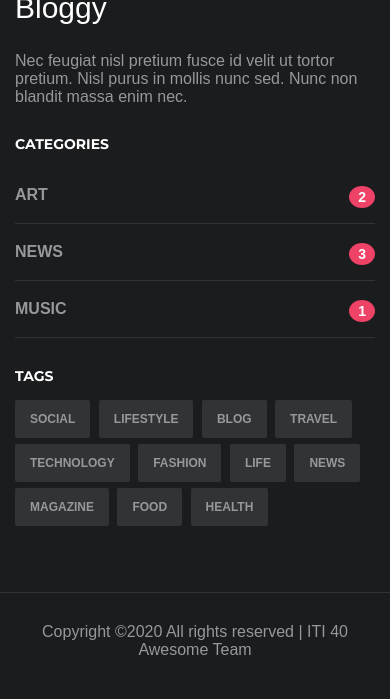
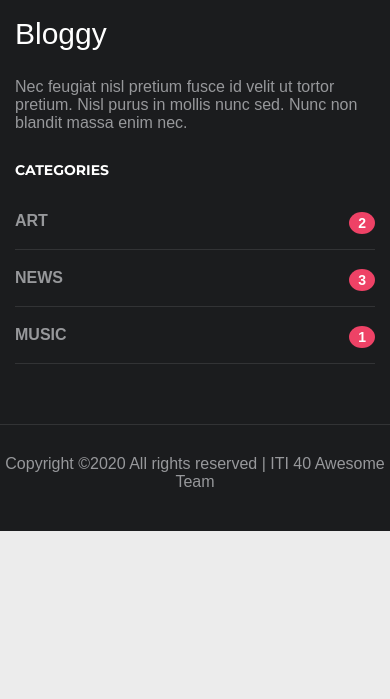
Before and after one commit to Tarek-Hassan/BLOGER-_Django, a Django app: page /blog/allPosts/ in a window 390 px wide; the page is wider, and only the part inside the window is pictured. Shown: the part 3520-4219 px from the top of that part. After the commit the page ends 4051 px from the top of that part, so only its background shows below. Run offline with Django 3.2, Linux system fonts and the light colour scheme; a user stored in the database is signed in; data comes from the database, SQL or seed files in the repository; both versions use the stored data as it was after the commit; some libraries are stand-ins or nearby versions; some web fonts are replaced.

Commit message:
Modified styles

```diff
--- a/blog/views.py
+++ b/blog/views.py
@@ -52,7 +52,8 @@ def search(request, slug):
 @staff_member_required
 def home(request):
     cats = Category.objects.all()
-    posts = Post.objects.all()[n-3:n]
+    # posts = Post.objects.all()[n-3:n]
+    posts = Post.objects.all()
     if not request.user.is_anonymous:
         subs = Subscribe.objects.filter(subscriber_id = request.user).values_list('category_id', flat=True)
     else:
@@ -83,7 +84,7 @@ def page(request, slug):
         n=5
         if n>= counter or n<counter:
             n*=int(slug)
-    return HttpResponseRedirect('/blog/home')
+    return HttpResponseRedirect('/blog/')
 
 # def next(request):
 #     global n
@@ -130,7 +131,7 @@ def post_list(request):
     posts=filterPost()#caal to filterWordsFunction
     categories = Category.objects.all()
 
-    context = {'post_list': posts, 'categories': categories}
+    context = {'post_list': posts, 'categories': categories,}
 
     return render(request, template_name, context)
 
@@ -154,6 +155,12 @@ def post_detail(request, slug):
     comments = post.comments.filter(active=True)
     replies = Reply.objects.all()
     categories = Category.objects.all()
+    if not request.user.is_anonymous:
+        subs = Subscribe.objects.filter(subscriber_id = request.user).values_list('category_id', flat=True)
+    else:
+        subs = []
+
+    checks = Check(categories, subs)
 #start filterComment&&replies&&postdetails
     #values_list('word') -> this to covert the result to tupe
     #values_list('word', flat=True) -> afetr add(flat=True) it conver to string
@@ -211,7 +218,8 @@ def post_detail(request, slug):
                                                 'reply_form': reply_form,
                                                 'categories': categories,
                                                 'likes': likes,
-                                                'dislikes': dislikes})
+                                                'dislikes': dislikes,
+                                                'checks': checks})
     else:
         return render(request, template_name, {'post': post,
                                                 'comments': comments,
--- a/static/css/mystyle.css
+++ b/static/css/mystyle.css
@@ -1,6 +1,10 @@
 body {
     background-color: #eee;
     height: 100vh;
+}
+
+input[name $= "earch"] {
+    width: 20% !important;
 }
 
 .reply {
--- a/templates/Admin_Views/categoriesTable.html
+++ b/templates/Admin_Views/categoriesTable.html
@@ -25,8 +25,8 @@
 							<td>{{ct.category_name}}</td>
 							<td>{{ct.category_creator}}</td>
 							<td>{{ct.created_on}}</td>
-							<td><a href="/@dmin/edit_category/{{ct.id}}">edit</a></td>
-							<td><a href="/@dmin/delete_category/{{ct.id}}">delete</a></td>
+							<td><a href="/@dmin/edit_category/{{ct.id}}" class="reply">edit</a></td>
+							<td><a href="/@dmin/delete_category/{{ct.id}}" class="reply">delete</a></td>
 						</tr>
 						{% endfor%}
                       </tbody>
--- a/templates/Admin_Views/postsTable.html
+++ b/templates/Admin_Views/postsTable.html
@@ -33,9 +33,9 @@
 								<td>{{po.status}}</td>
 								<td>{{po.image}}</td>
 								<td>{{po.category}}</td>
-								<td><a href="/@dmin/show_post/{{po.slug}}">View Details</a></td>
-								<td><a href="/@dmin/edit_post/{{po.slug}}">edit</a></td>
-								<td><a href="/@dmin/delete_post/{{po.slug}}">delete</a></td>
+								<td><a href="/@dmin/show_post/{{po.slug}}"  class="reply">Details</a></td>
+								<td><a href="/@dmin/edit_post/{{po.slug}}" class="reply">Edit</a></td>
+								<td><a href="/@dmin/delete_post/{{po.slug}}" class="reply">delete</a></td>
 							</tr>
 							{% endfor%}
 
--- a/templates/Admin_Views/wordsTable.html
+++ b/templates/Admin_Views/wordsTable.html
@@ -21,8 +21,8 @@
 						<tr>
 							<td>{{wo.id}}</td>
 							<td>{{wo.word}}</td>
-							<td><a href="/@dmin/edit_word/{{wo.id}}">edit</a></td>
-							<td><a href="/@dmin/delete_word/{{wo.id}}">delete</a></td>
+							<td><a href="/@dmin/edit_word/{{wo.id}}" class="reply">edit</a></td>
+							<td><a href="/@dmin/delete_word/{{wo.id}}" class="reply">delete</a></td>
 						</tr>
 						{% endfor%}
                       </tbody>
--- a/templates/admin/base1.html
+++ b/templates/admin/base1.html
@@ -30,6 +30,14 @@
                     </li>
                 {% endif %}
               </ul>
+
+              <ul class="navbar-nav my-2 text-white right">
+                {% if user.is_authenticated %}
+                  <li class="nav-item ">
+                    {{user}}
+                  </li>
+                </ul>
+                {%endif%}
             </div>
           </nav>
 
--- a/templates/blogviews/allPosts.html
+++ b/templates/blogviews/allPosts.html
@@ -6,9 +6,11 @@
 <h2>{{user.username}}</h2>
 {% endif %} -->
 <hr>
-<form method="POST" action = "{% url 'search' '?' %}">
-    <input type="text" name="textfield" placeholder="search"/>
-    <select class="btn btn-secondary dropdown-toggle" name="option">
+<div class="container">
+    <form method="POST" action = "{% url 'search' '?' %}" class="form-inline my-2 my-lg-0">
+        <!-- <input type="text" name="textfield" placeholder="search"/> -->
+        <input type="text" name="textfield" class="form-control mr-sm-2" type="search" placeholder="Search" aria-label="Search">
+        <select class="btn btn-dark mr-2 dropdown-toggle" name="option">
             <option value = "content">Content</option>
             <option value = "title">Title</option>
             <option value = "author">Author</option>
@@ -16,8 +18,9 @@
             <option value = "tags">Tag</option>
         </select>
         {% csrf_token %}
-    <button type="submit">Submit</button>
+        <button type="submit" class="reply">Search</button>
     </form>
+</div>
 
 <!-- SECTION -->
 <div class="section">
--- a/templates/blogviews/footer.html
+++ b/templates/blogviews/footer.html
@@ -2,10 +2,11 @@
 <!-- FOOTER -->
 <footer id="footer">
     <!-- container -->
+    {% if categories %}
     <div class="container">
         <!-- row -->
         <div class="row">
-            <div class="col-md-4">
+            <div class="col-md-6">
                 <div class="footer-widget">
                     <div class="footer-logo">
                         <a href="/blog/" class="logo"><img src="./img/logo-alt.png" alt="">Bloggy</a>
@@ -13,7 +14,7 @@
                     <p>Nec feugiat nisl pretium fusce id velit ut tortor pretium. Nisl purus in mollis nunc sed. Nunc non blandit massa enim nec.</p>
                 </div>
             </div>
-            <div class="col-md-4">
+            <div class="col-md-6">
                 <div class="footer-widget">
                     <h3 class="footer-title">Categories</h3>
                     <div class="category-widget">
@@ -30,46 +31,14 @@
                     </div>
                 </div>
             </div>
-            <div class="col-md-4">
-                <div class="footer-widget">
-                    <h3 class="footer-title">Tags</h3>
-                    <div class="tags-widget">
-                        <ul>
-                            <li><a href="#">Social</a></li>
-                            <li><a href="#">Lifestyle</a></li>
-                            <li><a href="#">Blog</a></li>
-                            <li><a href="#">Travel</a></li>
-                            <li><a href="#">Technology</a></li>
-                            <li><a href="#">Fashion</a></li>
-                            <li><a href="#">Life</a></li>
-                            <li><a href="#">News</a></li>
-                            <li><a href="#">Magazine</a></li>
-                            <li><a href="#">Food</a></li>
-                            <li><a href="#">Health</a></li>
-                        </ul>
-                    </div>
-                </div>
-            </div>
-        </div>
         <!-- /row -->
+        {% endif %}
 
         <!-- row -->
         <div class="footer-bottom row">
             <div class="col-md-12 text-center">
                 <div class="footer-copyright">
                     Copyright &copy;2020 All rights reserved | ITI 40 Awesome Team
-                    <!-- <div class="category-widget">
-                        <ul>
-                          {% for category in categories%}
-                          <li>
-                              <a href="{% url 'category_posts' category.id %}" style="text-decoration: none; color: black; margin: px;" class="my-1">
-                                  {{category.category_name}}
-                                  <span>{{category.blog_posts.count}}</span>
-                              </a>
-                          </li>
-                          {% endfor %}
-                        </ul>
-                      </div> -->
                 </div>
             </div>
         </div>
--- a/templates/blogviews/post_detail.html
+++ b/templates/blogviews/post_detail.html
@@ -54,7 +54,7 @@
         <!-- /post content -->
 
         <!-- post tags -->
-        <div class="section-row">
+        <!-- <div class="section-row">
           <div class="post-tags">
             <ul>
               <li>TAGS:</li>
@@ -64,7 +64,7 @@
               <li><a href="#">Health</a></li>
             </ul>
           </div>
-        </div>
+        </div> -->
         <!-- /post tags -->
         </div>
         <!-- Shadow section -->
```
Also changed, not shown: templates/Admin_Views/includes/navigation.html (+6 -2 lines), templates/Admin_Views/usersTable.html (+5 -5 lines), templates/blogviews/home.html (+5 -4 lines), db.sqlite3, media/images/cover.jpg (added), media/images/scenery_Ax1sLH5.jpeg (added). Lines whose indentation alone changed are shown as unchanged.
